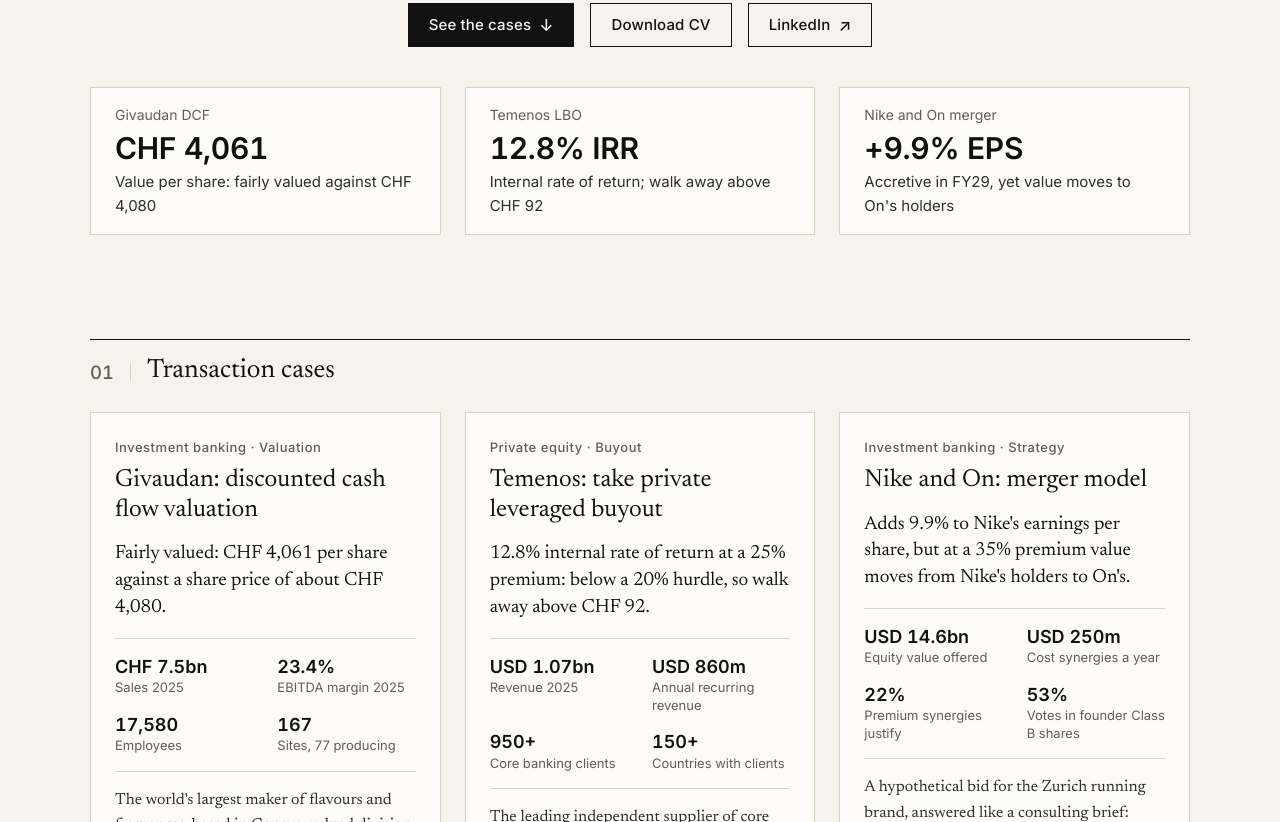
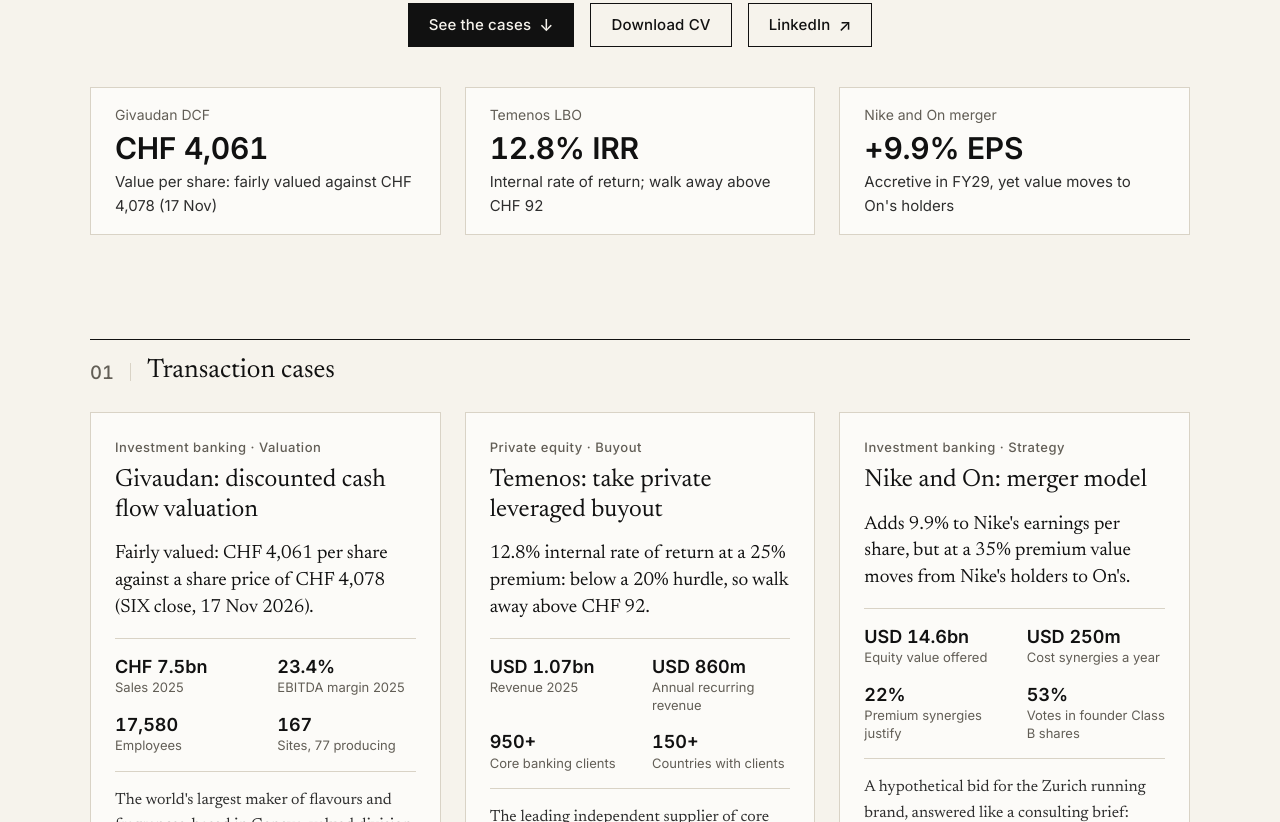
Before and after one commit to pascalielric/financelab, a plain HTML site: page index.html in a window 1280 px wide. Shown: the part 607-1429 px from the top of the page. Drawn offline with Linux system fonts and the light colour scheme.

Commit message:
Decks and models: designer review fixes
Business card covers, Givaudan codename, no internal notes, flat boxes with hairline borders, football fields with labelled price lines in ink and grey, Nike chart in ink and oxblood with end labels and quarterly dates, Temenos bridge labelled without duplicate table, rounded bid prices, Class A and B voting diagram, larger footnotes and table text, Georgia font, compound words reworded. Excel: black headers, A4 print setup one page wide, wording. Homepage uses the dated share price.

Co-Authored-By: Claude Opus 5.5 <noreply@anthropic.com>
Claude-Session: https://claude.ai/code/session_01Rx61cag5CLfDrNJAehBCnN

```diff
--- a/index.html
+++ b/index.html
@@ -34,7 +34,7 @@
       <a class="btn ghost" href="https://www.linkedin.com/in/elricpascali" rel="noopener">LinkedIn <span class="arr" aria-hidden="true">&#8599;</span></a>
     </div>
     <div class="result-tiles">
-      <a class="tile" href="dcf.html"><div class="t">Givaudan DCF</div><div class="v">CHF 4,061</div><div class="s">Value per share: fairly valued against CHF 4,080</div></a>
+      <a class="tile" href="dcf.html"><div class="t">Givaudan DCF</div><div class="v">CHF 4,061</div><div class="s">Value per share: fairly valued against CHF 4,078 (17 Nov)</div></a>
       <a class="tile" href="lbo.html"><div class="t">Temenos LBO</div><div class="v">12.8% IRR</div><div class="s">Internal rate of return; walk away above CHF 92</div></a>
       <a class="tile" href="merger.html"><div class="t">Nike and On merger</div><div class="v">+9.9% EPS</div><div class="s">Accretive in FY29, yet value moves to On's holders</div></a>
     </div>
@@ -47,7 +47,7 @@
     <article class="project-card case" data-href="dcf.html">
       <span class="tag">Investment banking &middot; Valuation</span>
       <h3 class="title"><a href="dcf.html">Givaudan: discounted cash flow valuation</a></h3>
-      <p class="finding">Fairly valued: CHF 4,061 per share against a share price of about CHF 4,080.</p>
+      <p class="finding">Fairly valued: CHF 4,061 per share against a share price of CHF 4,078 (SIX close, 17 Nov 2026).</p>
       <div class="facts">
         <div><b>CHF 7.5bn</b>Sales 2025</div>
         <div><b>23.4%</b>EBITDA margin 2025</div>
```
Also changed, not shown: dcf.html (+3 -3 lines), 10 other files.
